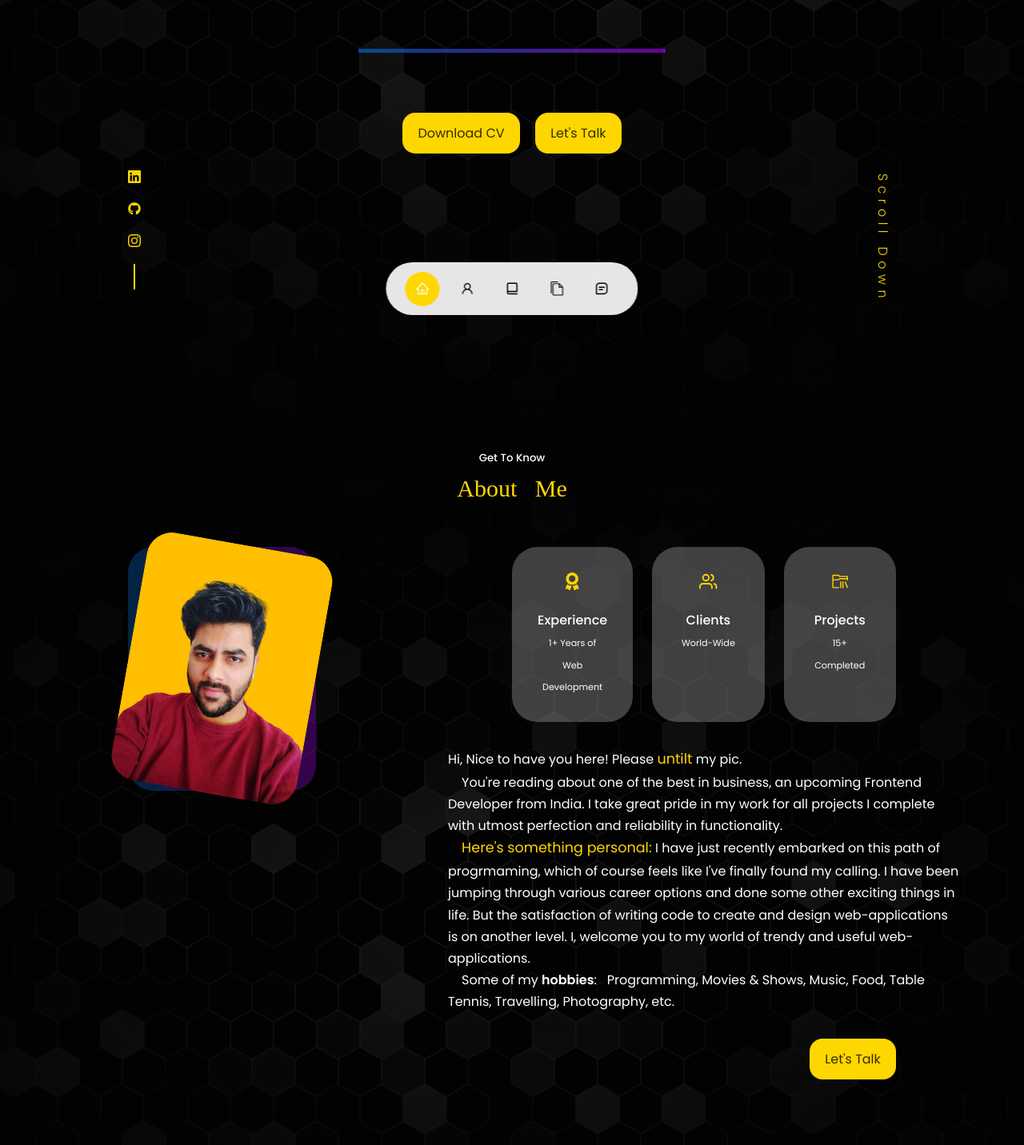
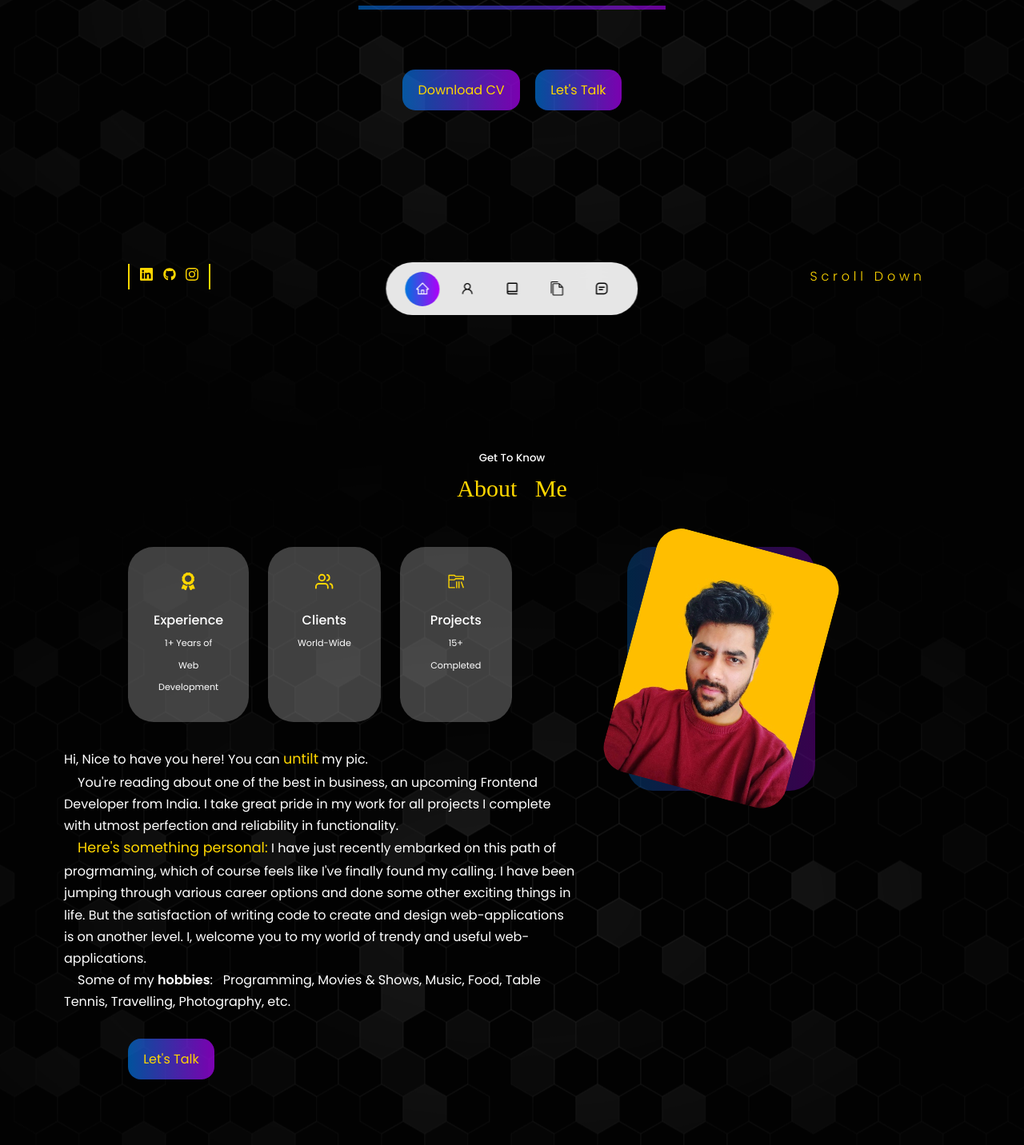
Before and after one commit to kartik7775/personal-portfolio, a React (Create React App) app: page / in a window 1280 px wide. Shown: the part 398-1830 px from the top of the page at 80% size. Built offline with nearby package versions, Linux system fonts and the light colour scheme; a web font is replaced by a local one.

Commit message:
styles and responsiveness modified

```diff
--- a/src/components/about/About.jsx
+++ b/src/components/about/About.jsx
@@ -1,57 +1,74 @@
-import React from 'react'
-import './about.css'
-import ME1 from '../../assets/ME1.jpg'
-import {FaAward} from 'react-icons/fa'
-import {FiUsers} from 'react-icons/fi'
-import {VscFolderLibrary} from 'react-icons/vsc'
+import React from "react";
+import "./about.css";
+import ME1 from "../../assets/ME1.jpg";
+import { FaAward } from "react-icons/fa";
+import { FiUsers } from "react-icons/fi";
+import { VscFolderLibrary } from "react-icons/vsc";
 
 const About = () => {
   return (
-    <section id='about'>
+    <section id="about">
       <h5>Get To Know</h5>
       <h2>About &nbsp; Me</h2>
 
       <div className="container about__container">
+
+        <div className="about__content">
+          <div className="about__cards">
+            <article className="about__card">
+              <FaAward className="about__icon" />
+              <h5>Experience</h5>
+              <small>1+ Years of Web Development</small>
+            </article>
+
+            <article className="about__card">
+              <FiUsers className="about__icon" />
+              <h5>Clients</h5>
+              <small>World-Wide</small>
+            </article>
+
+            <article className="about__card">
+              <VscFolderLibrary className="about__icon" />
+              <h5>Projects</h5>
+              <small>15+ Completed</small>
+            </article>
+          </div>
+
+          <p>
+            Hi, Nice to have you here! You can{" "}
+            <span className="highlighted">untilt</span> my pic. <br />
+            &nbsp; &nbsp; You're reading about one of the best in business, an
+            upcoming Frontend Developer from India. I take great pride in my
+            work for all projects I complete with utmost perfection and
+            reliability in functionality. <br />
+            &nbsp; &nbsp;{" "}
+            <span className="highlighted">Here's something personal:</span> I
+            have just recently embarked on this path of progrmaming, which of
+            course feels like I've finally found my calling. I have been jumping
+            through various career options and done some other exciting things
+            in life. But the satisfaction of writing code to create and design
+            web-applications is on another level. I, welcome you to my world of
+            trendy and useful web-applications.
+            <br />
+            &nbsp; &nbsp; Some of my <strong>hobbies</strong>: &nbsp;
+            Programming, Movies & Shows, Music, Food, Table Tennis, Travelling,
+            Photography, etc.
+          </p>
+
+          <a href="#contact" className="btn btn-primary">
+            Let's Talk
+          </a>
+        </div>
+
         <div className="about__me">
           <div className="about__me-image">
             <img src={ME1} alt="my_image" />
           </div>
         </div>
 
-        <div className="about__content">
-          <div className="about__cards">
-            <article className='about__card'>
-              <FaAward className='about__icon'/>
-              <h5>Experience</h5>
-              <small>1+ Years of Web Development</small>
-            </article>
-
-            <article className='about__card'>
-              <FiUsers className='about__icon'/>
-              <h5>Clients</h5>
-              <small>World-Wide</small>
-            </article>
-
-            <article className='about__card'>
-              <VscFolderLibrary className='about__icon'/>
-              <h5>Projects</h5>
-              <small>15+ Completed</small>
-            </article>
-          </div>
-
-          <p>
-            Hi, Nice to have you here! Please <span className='highlighted'>untilt</span> my pic. <br/>
-            &nbsp; &nbsp; You're reading about one of the best in business, an upcoming Frontend Developer from India. I take great pride in my work for all projects I complete with utmost perfection and reliability in functionality. <br/>
-            &nbsp; &nbsp; <span className='highlighted'>Here's something personal:</span> I have just recently embarked on this path of progrmaming, which of course feels like I've finally found my calling. I have been jumping through various career options and done some other exciting things in life. But the satisfaction of writing code to create and design web-applications is on another level. I, welcome you to my world of trendy and useful web-applications.
-            <br/>
-            &nbsp; &nbsp; Some of my <strong>hobbies</strong>: &nbsp; Programming, Movies & Shows, Music, Food, Table Tennis, Travelling, Photography, etc.
-          </p>
-
-          <a href="#contact" className='btn btn-primary'>Let's Talk</a>
-        </div>
       </div>
     </section>
-  )
-}
+  );
+};
 
-export default About
+export default About;
--- a/src/components/about/about.css
+++ b/src/components/about/about.css
@@ -1,6 +1,6 @@
 .about__container {
   display: grid;
-  grid-template-columns: 35% 50%;
+  grid-template-columns: 50% 35%;
   gap: 15%;
 }
 
@@ -21,7 +21,7 @@
 .about__me-image {
   border-radius: 2rem;
   overflow: hidden;
-  transform: rotate(10deg);
+  transform: rotate(15deg);
   transition: var(--transition);
 }
 
@@ -47,8 +47,8 @@
   background: rgb(0, 116, 221);
   background: linear-gradient(
     90deg,
-    rgba(0, 116, 221, 0.3) 0%,
-    rgba(175, 0, 249, 0.3) 100%
+    rgba(0, 116, 221, 0.5) 0%,
+    rgba(175, 0, 249, 0.5) 100%
   );
   box-shadow: 0 0 20px 2px var(--color-primary);
   cursor: default;
@@ -75,7 +75,7 @@
 }
 
 .about__content .btn {
-  float: right;
+  float: left;
 }
 
 /*===== Media Queries ( Medium Screen Devices) =====*/
@@ -97,14 +97,11 @@
 @media screen and (max-width: 600px) {
   .about__me {
     width: 65%;
-    margin: 0 auto 3rem;
+    margin: 3rem;
   }
   .about__cards {
     grid-template-columns: 1fr 1fr;
     gap: 1rem;
-  }
-  .about__content {
-    text-align: center;
   }
   .about__content p {
     margin: 1.5rem 0;
--- a/src/components/contact/contact.css
+++ b/src/components/contact/contact.css
@@ -16,7 +16,6 @@
   padding: 1.2rem;
   border-radius: 2rem;
   text-align: center;
-  border: 2px solid transparent;
   transition: var(--transition);
 }
 
@@ -24,8 +23,8 @@
   background: rgb(0, 116, 221);
   background: linear-gradient(
     90deg,
-    rgba(0, 116, 221, 0.3) 0%,
-    rgba(175, 0, 249, 0.3) 100%
+    rgba(0, 116, 221, 0.5) 0%,
+    rgba(175, 0, 249, 0.5) 100%
   );
   box-shadow: 0 0 20px 2px var(--color-primary);
 }
--- a/src/components/experience/experience.css
+++ b/src/components/experience/experience.css
@@ -15,8 +15,8 @@
   background: rgb(0, 116, 221);
   background: linear-gradient(
     90deg,
-    rgba(0, 116, 221, 0.3) 0%,
-    rgba(175, 0, 249, 0.3) 100%
+    rgba(0, 116, 221, 0.5) 0%,
+    rgba(175, 0, 249, 0.5) 100%
   );
   box-shadow: 0 0 20px 2px var(--color-primary);
   cursor: default;
@@ -88,4 +88,7 @@
     padding: 2rem 1rem;
     margin: 0 auto;
   }
+  .dialogue{
+    text-align: left;
+  }
 }
--- a/src/components/header/header.css
+++ b/src/components/header/header.css
@@ -15,12 +15,12 @@ header {
 
 .header_container > h1 {
   font-family: "Splash", cursive;
-  font-size: 4rem;
+  font-size: 3rem;
 }
 
 .header_container > h2 {
   font-family: "Splash", cursive;
-  font-size: 5rem;
+  font-size: 4rem;
 }
 
 .header_container > h5 {
@@ -56,7 +56,6 @@ header {
 /*===== Header Socials =====*/
 .header_socials {
   display: flex;
-  flex-direction: column;
   align-items: center;
   gap: 0.8rem;
   position: absolute;
@@ -64,6 +63,12 @@ header {
   bottom: 3rem;
 }
 
+.header_socials::before {
+  content: "";
+  width: 2px;
+  height: 2rem;
+  background-color: var(--color-primary);
+}
 .header_socials::after {
   content: "";
   width: 2px;
@@ -74,20 +79,16 @@ header {
 /*===== Scroll Down =====*/
 .scroll_down {
   position: absolute;
-  right: -4rem;
-  bottom: 7rem;
-  transform: rotate(90deg);
+  right: -2.3rem;
+  bottom: 3rem;
   font-weight: 300;
   font-size: 1rem;
-  letter-spacing: 0.4rem;
-  line-height: 0;
+  letter-spacing: 0.3rem;
+  line-height: 2;
 }
 
 /*===== Media Queries ( Medium Screen Devices) =====*/
 @media screen and (max-width: 1024px) {
-  header {
-    height: 90vh;
-  }
   .cta {
     margin-top: 3rem;
   }
@@ -103,10 +104,17 @@ header {
     height: 100vh;
   }
 
-  /* .header_socials,
-  .scroll_down {
-    display: none;
-  } */
+  .header_socials{
+    display: flex;
+    transform: scale(.7);
+    flex-direction: column;
+  }
+
+  .scroll_down{
+    transform: rotate(90deg) scale(.8);
+    padding-bottom: 3rem;
+    bottom: 6rem;
+  }
 
   .header_container > h2 {
     font-size: 2.5rem;
--- a/src/components/nav/Nav.jsx
+++ b/src/components/nav/Nav.jsx
@@ -3,20 +3,22 @@ import './nav.css'
 import {AiOutlineHome} from 'react-icons/ai'
 import {AiOutlineUser} from 'react-icons/ai'
 import {BiBookAlt} from 'react-icons/bi'
-// import {RiServiceLine} from 'react-icons/ri'
 import {ImFilesEmpty} from 'react-icons/im'
 import {BiMessageSquareDetail} from 'react-icons/bi'
 import { useState } from 'react'
 
 const Nav = () => {
-  const [activeNav, setActiveNav] = useState('#');
+  const [activeNav, setActiveNav] = useState('/#');
   return (
     <nav>
-      <a href="/#" onClick={()=>setActiveNav('/#')} className={activeNav === '#' ? 'active' : ''}><AiOutlineHome/></a>
+      <a href="/#" onClick={()=>setActiveNav('/#')} className={activeNav === '/#' ? 'active' : ''}><AiOutlineHome/></a>
+
       <a href="#about" onClick={()=>setActiveNav('#about')} className={activeNav === '#about' ? 'active' : ''}><AiOutlineUser/></a>
+
       <a href="#experience" onClick={()=>setActiveNav('#experience')} className={activeNav === '#experience' ? 'active' : ''}><BiBookAlt/></a>
-      {/* <a href="#services" onClick={()=>setActiveNav('#services')} className={activeNav === '#services' ? 'active' : ''}><RiServiceLine/></a> */}
+
       <a href="#portfolio" onClick={()=>setActiveNav('#portfolio')} className={activeNav === '#portfolio' ? 'active' : ''}><ImFilesEmpty/></a>
+
       <a href="#contact" onClick={()=>setActiveNav('#contact')} className={activeNav === '#contact' ? 'active' : ''}><BiMessageSquareDetail/></a>
     </nav>
   )
--- a/src/components/nav/nav.css
+++ b/src/components/nav/nav.css
@@ -1,4 +1,4 @@
-nav{
+nav {
   background: rgba(255, 255, 255, 0.9);
   width: max-content;
   padding: 0.7rem 1.5rem;
@@ -6,14 +6,14 @@ nav{
   position: fixed;
   left: 50%;
   transform: translateX(-50%);
-    bottom: .5rem;
+  bottom: 0.5rem;
   display: flex;
   gap: 0.8rem;
   border-radius: 3rem;
   backdrop-filter: blur(15px);
 }
 
-nav a{
+nav a {
   background: transparent;
   padding: 0.8rem;
   border-radius: 50%;
@@ -22,11 +22,16 @@ nav a{
   font-size: 1.1rem;
 }
 
-nav a:hover{
-    background: rgba(0,0,0,0.3);
+nav a:hover {
+  background: rgba(0, 0, 0, 0.3);
 }
 
-nav a.active{
-    background: var(--color-primary);
+nav a.active {
   color: var(--color-bg);
+  background: rgb(0, 116, 221);
+  background: linear-gradient(
+    90deg,
+    rgba(0, 116, 221) 0%,
+    rgba(175, 0, 249) 100%
+  );
 }
--- a/src/index.css
+++ b/src/index.css
@@ -102,19 +102,19 @@ a:hover {
   transition: var(--transition);
 }
 .btn:hover {
-  color: var(--color-bg);
+  color: #000;
   border: none;
+  background: var(--color-primary);
+}
+
+.btn-primary {
+  color: var(--color-primary);
   background: rgb(0, 116, 221);
   background: linear-gradient(
     90deg,
-    rgba(0, 116, 221, 0.4234068627450981) 0%,
-    rgba(175, 0, 249, 0.6194852941176471) 100%
+    rgba(0, 116, 221, 0.7) 0%,
+    rgba(175, 0, 249, 0.7) 100%
   );
-}
-
-.btn-primary {
-  background: var(--color-primary);
-  color: var(--color-primary-variant);
 }
 
 img {
@@ -145,6 +145,10 @@ img {
     width: var(--container-width-sm);
   }
 
+  section {
+    margin-top: 0;
+  }
+
   section > h2 {
     margin-bottom: 2rem;
   }
```
Also changed, not shown: src/components/footer/footer.css (+12 -5 lines), src/components/portfolio/Portfolio.jsx (+30 -15 lines), src/components/portfolio/portfolio.css (+7 -5 lines). Lines whose indentation alone changed are shown as unchanged.
